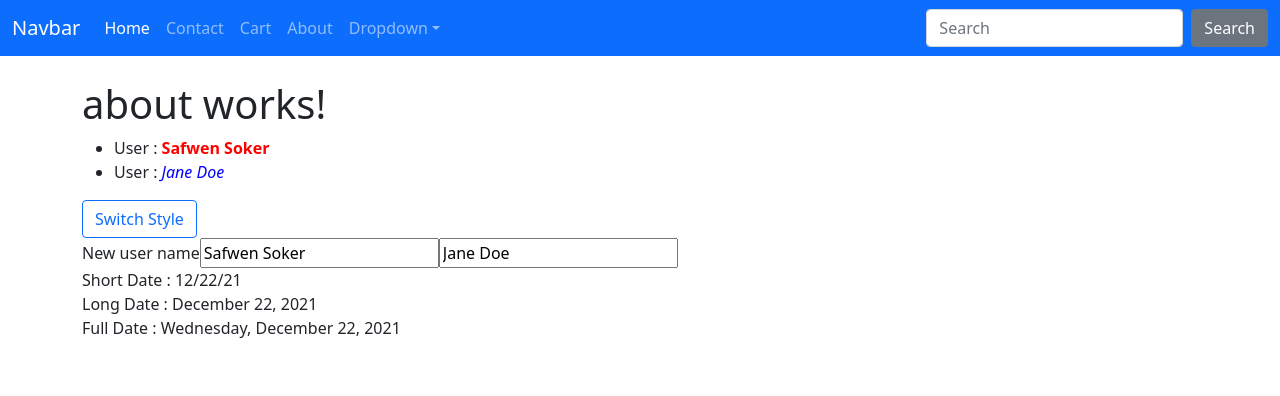
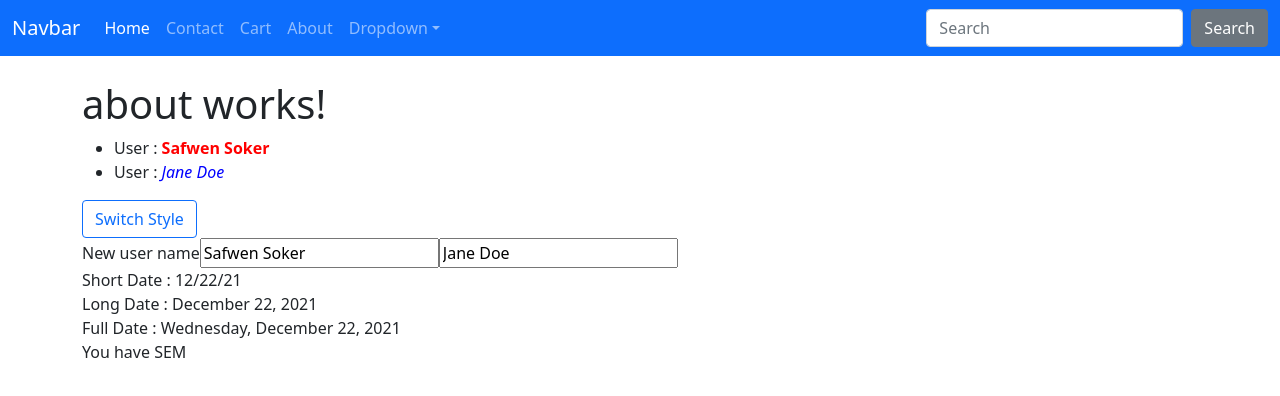
Before and after one commit to SafwenSoker/apple-shop, an Angular app: page /about in a window 1280 px wide. Shown: the top 396 px of the page. Built offline with nearby package versions, Linux system fonts and the light colour scheme.

Commit message:
ngIf else

```diff
--- a/src/app/about/about.component.html
+++ b/src/app/about/about.component.html
@@ -19,3 +19,11 @@
     <br>
     Full Date : {{  today | date:'fullDate'}}
 </div>
+<div *ngIf="choice === 'DSI3'; then choiceDSI; else otherChoice;" >
+</div>
+<ng-template #choiceDSI>
+    <span>You have chosen DSI</span>
+</ng-template>
+<ng-template #otherChoice>
+    <span>You have {{choice}}</span>
+</ng-template>
--- a/src/app/about/about.component.ts
+++ b/src/app/about/about.component.ts
@@ -32,13 +32,14 @@ export class AboutComponent implements OnInit {
     },
   ];
 
+  private color: any;
+  public showButton = true;
+  public choice = "SEM";
   public today = new Date();
   constructor() { }
 
   ngOnInit(): void {
   }
-  private color: any;
-  public showButton = true;
   public switchStyle(){
     this.color = this.users[0].activeStyle.color;
     this.users[0].activeStyle.color = this.users[1].activeStyle.color;
```
